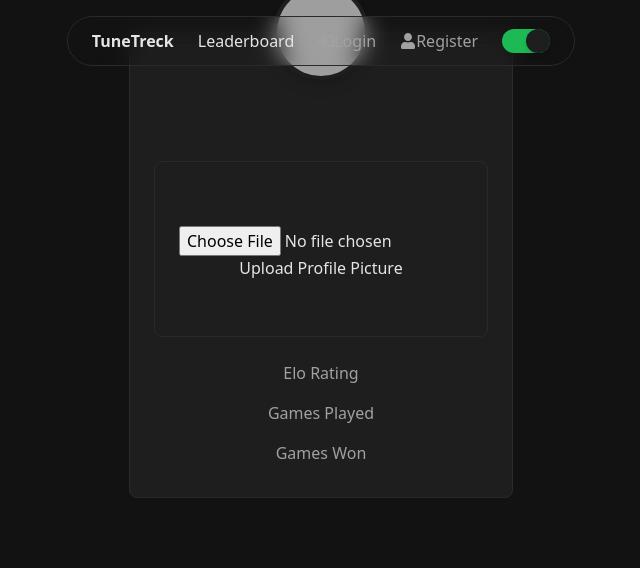
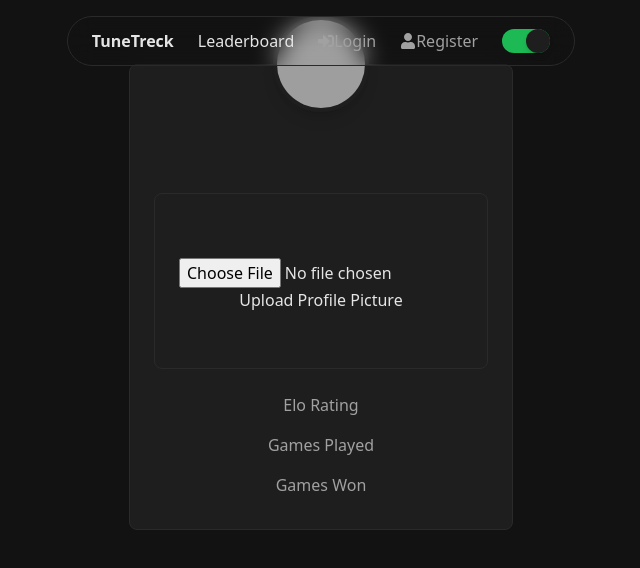
Before and after one commit to BVasilev727/Tune-Treck-Frontend, a React (Create React App) app: page /dashboard in a window 1280 px wide. Shown: the top 568 px of the page, without its empty margins (319-959 px from the left). Built offline with nearby package versions, Linux system fonts and the light colour scheme; no server answers; grey boxes are pictures that could not be loaded.

Commit message:
centering of dashboard

```diff
--- a/src/App.js
+++ b/src/App.js
@@ -31,7 +31,7 @@ function App()
   return (
     <>
     <Router>
-    <div className='w-full'>
+    <div className='w-full mt-8'>
       <Header />
       <Routes>
         <Route path='/' element={<GameComponent />} />
```
